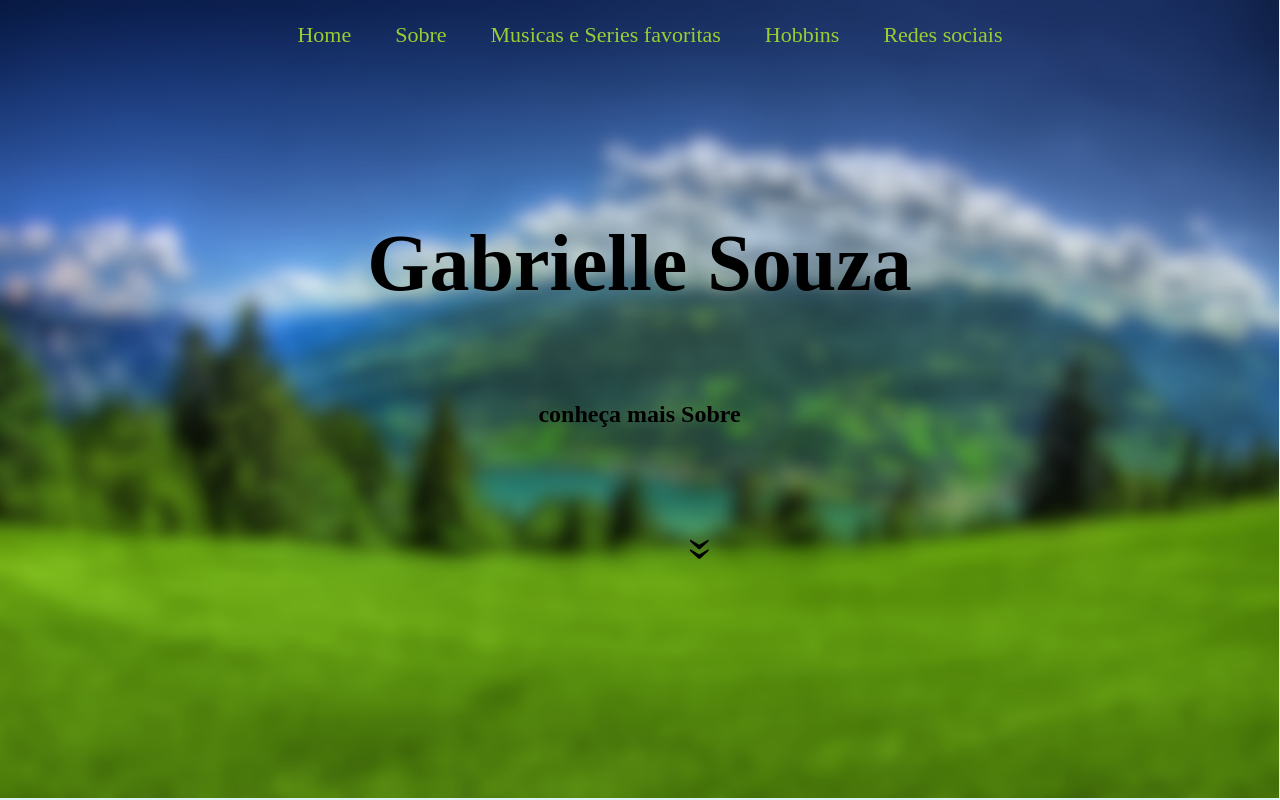
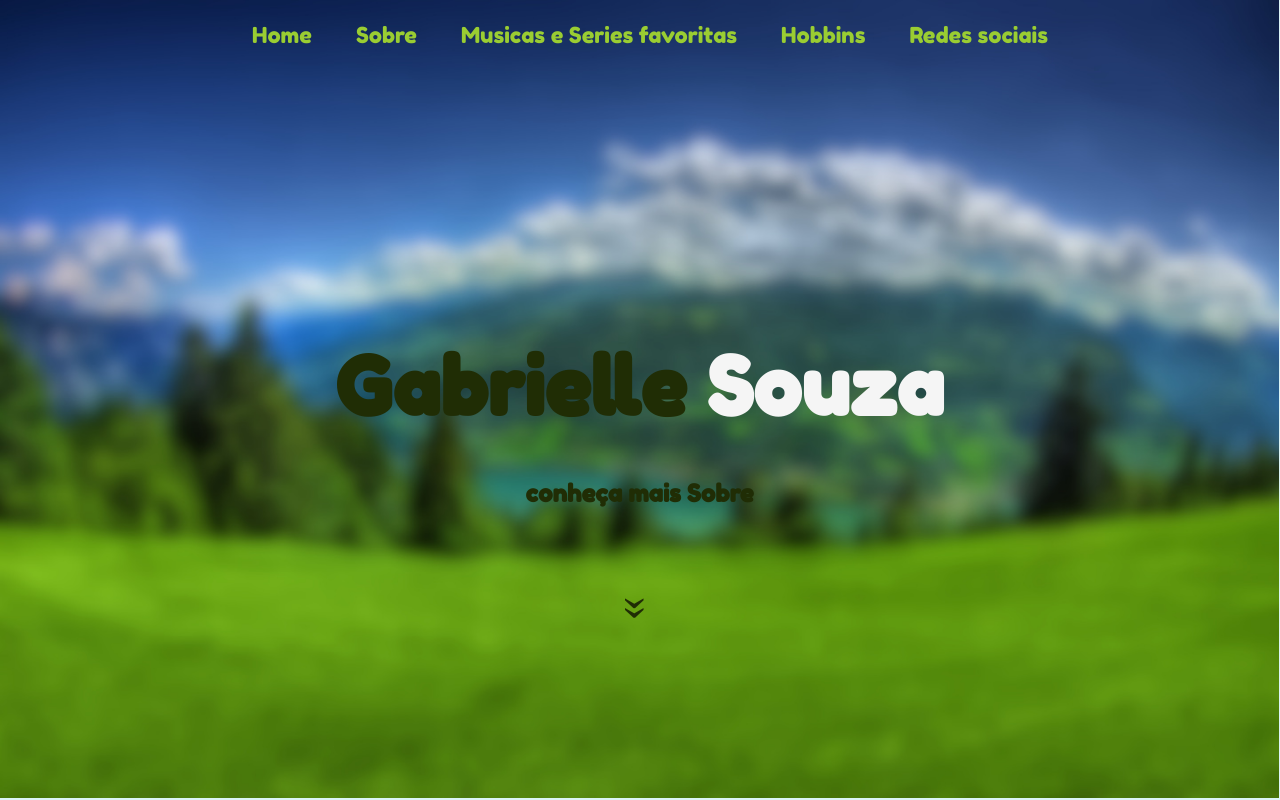
Before and after one commit to TorugoH/Site-pessoal-K-T, a plain HTML site: page index.html in a window 1280 px wide. Shown: the top 800 px of the page. Drawn offline with Linux system fonts and the light colour scheme.

Commit message:
Add files via upload

```diff
--- a/estilo.css
+++ b/estilo.css
@@ -1,3 +1,7 @@
+@font-face{
+    font-family: "titulo";
+    src: url("fonte/FredokaOne-Regular.ttf") format('truetype');
+}
 *{
     margin: 0;
     padding: 0;
@@ -38,7 +42,7 @@ footer,header{
     position: fixed;
     text-align: center;
     padding: 10px;
-    height: 3em;
+
     width: 100%;
     background: #f0f8ff00;
     left: 0;
@@ -55,19 +59,30 @@ footer,header{
     top: 12px;
     font-size: 22px;
     color: yellowgreen;
+    font-family: "titulo",cursive;
+}
+#menu a:hover{
+    color:#202d05;
 }
 #menu h1{
     font-size: 5em;
     padding: 3px;
     text-align: center;
     position: relative;
-    top: 2.5em;
+    top: 4em;
+    font-family: "titulo",cursive;
+    color: #202d05;
+}
+#menu span{
+    color: whitesmoke;
 }
 #menu h2{
     padding: 25px;
     text-align: center;
     position: relative;
-    top: 11em;
+    top: 14em;
+    font-family: "titulo",cursive;
+    color:#202d05;
 }
 header{
     background-color: #282d2dfa;
@@ -93,6 +108,8 @@ h1 {
     font-size: 2.5em;
     position: relative;
     top: 0em;
+    font-family: "titulo",cursive;
+    color:#202d05;
 }
 #sobre img{
     float: left;
@@ -100,16 +117,15 @@ h1 {
 }
 #musica{
     float: left;
-    border:solid 1px;
     position: relative;
     left: 10%;
+    top:3em;
 }
 #series{
     position: relative;
     left: -10%;
     float: right;
-    border:solid 1px;
-
+    top:3em;
 }
 #favoritos{
     clear: both;
@@ -161,29 +177,18 @@ h1 {
 }
 .card ul{
     position: relative;
-    /* margin: 0 auto; */
-    /* text-align: center; */
     left: 40%;
     top: 3em;
     font-size: 1.5em;
 }
-#flecha{
-    position: relative;
-    /* top: 23em; */
-    /* left: 33em; */
-    font-size: 37px;
-    width: 120px;
-    height: 120px;
-}
+
 /*animação setinha*/
 #flecha{
+    color:#202d05;
     position: relative;
-    top: 2em;
-    margin-right: 17em;
-    position: relative;
-    top: 9em;
-    /* left: 12em; */
-    margin-left: 17em;
+    top: 24em;
+    width: 100%;
+
 }
 .arrow{
     position: relative;
@@ -196,6 +201,9 @@ h1 {
     0%{top: 0em;}
     50%{top:20px;}
     100%{top: 0em;}
+}
+.marcado{
+    color:#202d05;
 }
 /*Mexendo com o footer*/
 footer{
--- a/index.html
+++ b/index.html
@@ -4,7 +4,7 @@
     <meta charset="UTF-8">
     <meta name="viewport" content="width=device-width, initial-scale=1.0">
     <link rel="stylesheet" href="estilo.css">
-
+    <link rel="icon" type="imagem/jpg" href="imagens/icon.jpg">
     <title>K&T Page</title>
 </head>
 <body>
@@ -12,7 +12,7 @@
     <header>
         <!-- Menu -->
         <nav id="menu">
-            <h1>Gabrielle Souza</h1>
+            <h1>Gabrielle <span>Souza</span></h1>
             <h2>conheça mais Sobre</h2>
             <ul>
                 <li><a href="#menu">Home</a></li>
```
Also changed, not shown: fonte/FredokaOne-Regular.ttf (added), fonte/OFL.txt (added), imagens/fundo2.jpg (added), imagens/icon.jpg (added), index.js (line endings or trailing spaces).
